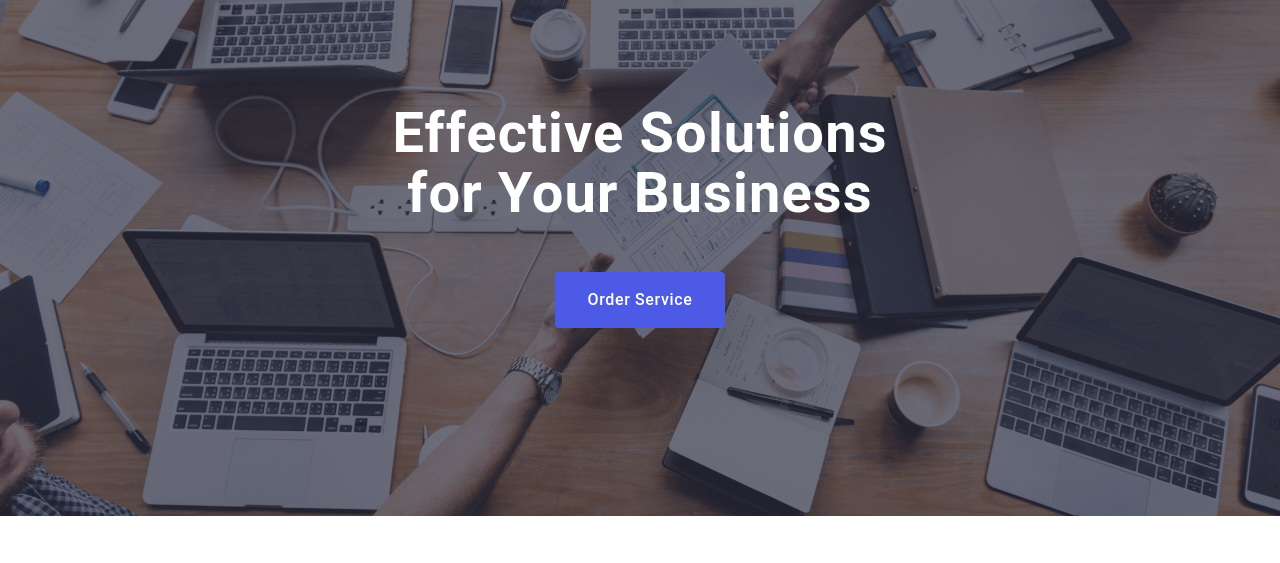
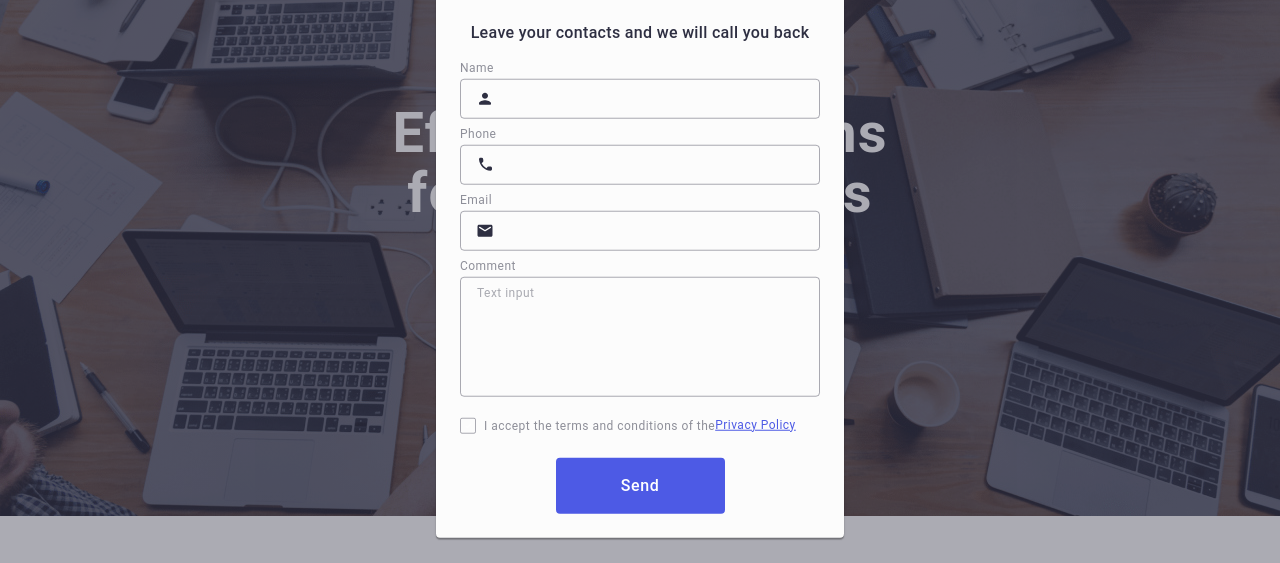
Before and after one commit to Denis-Shvyrkov/goit-markup-hw-05, a plain HTML site: page index.html in a window 1280 px wide. Shown: the part 157-720 px from the top of the page. Drawn offline with nearby package versions, Linux system fonts and the light colour scheme.

Commit message:
corrected styles according project

```diff
--- a/css/styles.css
+++ b/css/styles.css
@@ -663,6 +663,7 @@ address {
 .modal-btn:focus {
   background-color: #404bbf;
   fill: #ffffff;
+  border: none;
 }
 
 .modal-btn-icon {
@@ -784,7 +785,7 @@ address {
   line-height: 1.17;
   letter-spacing: 0.04em;
 }
-.check-text a {
+.user-privacy-link {
   display: inline-flex;
   color: #4d5ae5;
   font-size: 12px;
@@ -797,16 +798,20 @@ address {
     fill 250ms cubic-bezier(0.4, 0, 0.2, 1);
 }
 
-.check-text span {
-  display: flex;
+.user-privacy-wrap {
+  display: inline-flex;
   justify-content: center;
   align-items: center;
   border-radius: 4px;
   width: 16px;
   height: 16px;
   border: 1px solid rgba(46, 47, 66, 0.4);
+  border-radius: 2px;
   margin-right: 8px;
   fill: transparent;
+  transition: background-color 250ms cubic-bezier(0.4, 0, 0.2, 1),
+    border 250ms cubic-bezier(0.4, 0, 0.2, 1),
+    fill 250ms cubic-bezier(0.4, 0, 0.2, 1);
 }
 
 .check-input:checked + .check-text span {
--- a/index.html
+++ b/index.html
@@ -549,7 +549,6 @@
           </ul>
         </div>
         <div class="footer-subscribe-container">
-          <div class="">
           <p class="footer-subscribe-label">Subscribe</p>
           <div class="subscribe-wrap">
             <input
@@ -568,11 +567,10 @@
           </div>
         </div>
       </div>
-      </div>
     </footer>
 
     <!-- Modal -->
-    <div class="backdrop">
+    <div class="backdrop is-open">
       <div class="modal">
         <button type="button" class="modal-btn">
           <svg class="modal-btn-icon" width="8" height="8">
```
Lines whose indentation alone changed are shown as unchanged.
